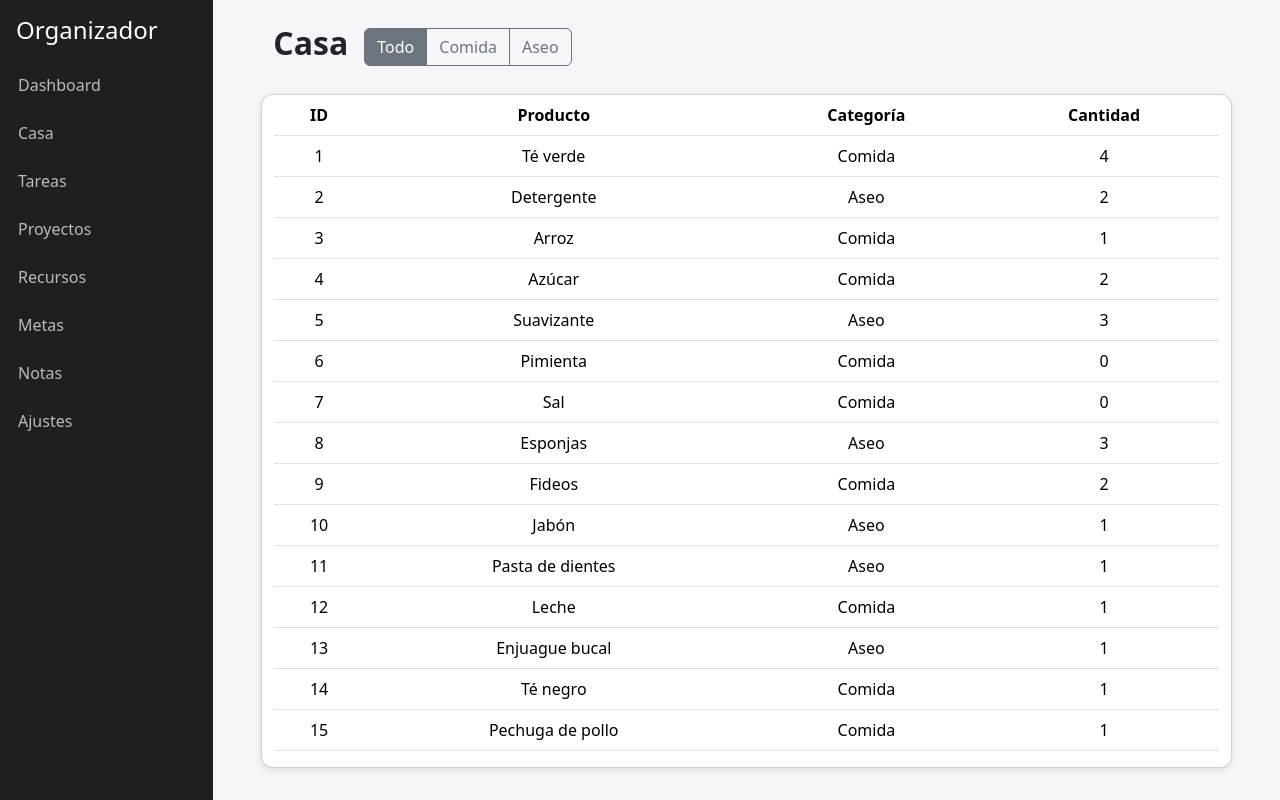
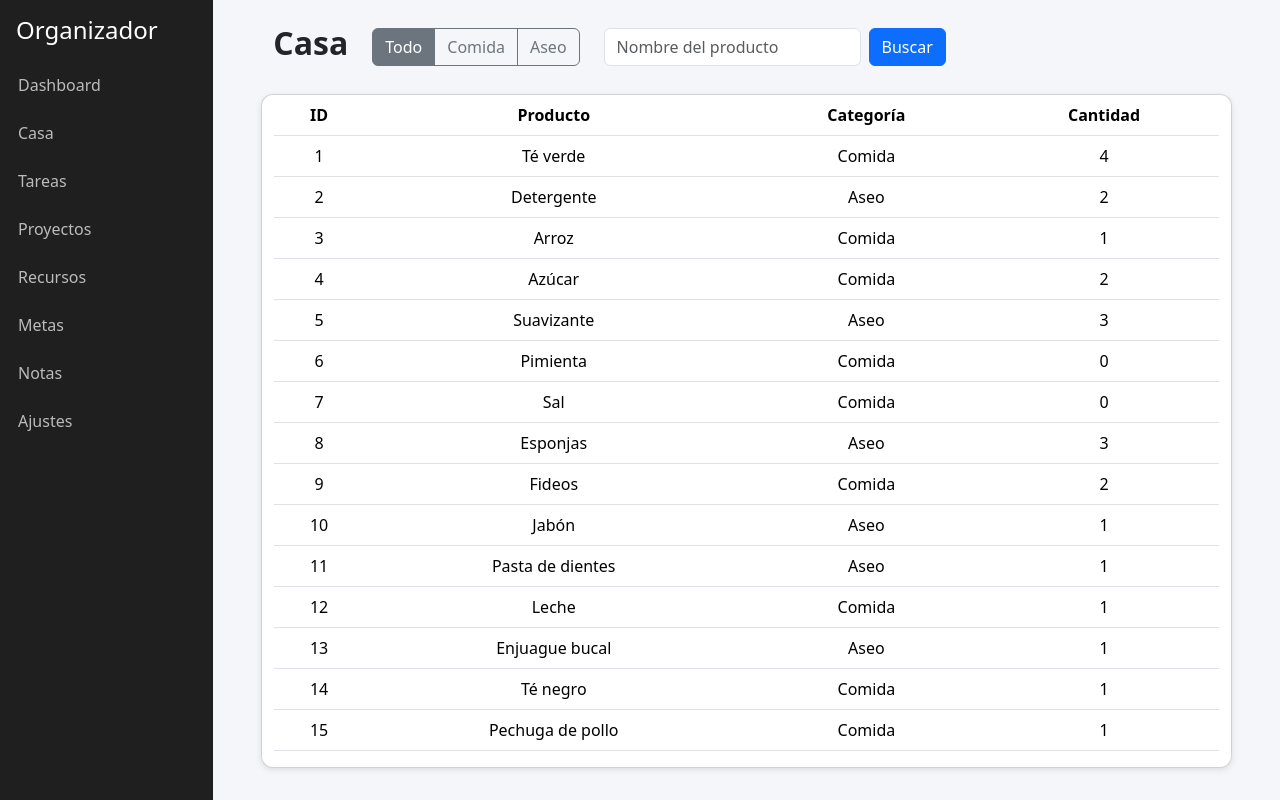
Before and after one commit to cmssandoval/house-net-frontend, a React (Vite) app: page /casa in a window 1280 px wide. Built offline with nearby package versions, Linux system fonts and the light colour scheme.

Commit message:
feat: add SearchForm to Inventory

```diff
--- a/src/components/Inventory.tsx
+++ b/src/components/Inventory.tsx
@@ -5,6 +5,7 @@ import Container from 'react-bootstrap/Container';
 
 import TableFilters from './TableFilters';
 import InventoryTable from './InventoryTable';
+import SearchForm from './SearchForm';
 
 import type { Filtro, Item } from '../types/ComponentTypes';
 
@@ -35,14 +36,15 @@ const Inventory = () => {
   }, []);
 
   return (
-    <Col className="px-5 p-4 col-sm-8 col-md-9 col-xl-10">
-      <Container className='mb-4 d-flex align-items-center gap-3'>
+    <Col className="p-4 px-lg-5 col-12 col-lg-9 col-xl-10">
+      <Container className='mb-4 d-flex align-items-center gap-4'>
         <h2 className="fw-bold d-inline">Casa</h2>
         <TableFilters
           filtros={filtros}
           filtro={filtro}
           onChange={setFiltro}
         />
+        <SearchForm />
       </Container>
       <Container>
         <InventoryTable
@@ -50,7 +52,6 @@ const Inventory = () => {
         />
       </Container>
     </Col>
-
   );
 };
 
--- /dev/null
+++ b/src/components/SearchForm.tsx
@@ -0,0 +1,31 @@
+import Form from "react-bootstrap/Form";
+import { Button } from "react-bootstrap";
+import { useState } from "react";
+
+const SearchForm = () => {
+
+  const [ searchValue, setSearchValue ] = useState('');
+
+  const handleSubmit = ( event: React.SubmitEvent<HTMLFormElement> ) => {
+    event.preventDefault();
+    alert(`Estás buscando ${searchValue}`);
+    // Conectar a => context => db.
+    setSearchValue('');
+  };
+
+  return (
+    <Form onSubmit={handleSubmit}>
+      <Form.Group className="d-flex gap-2">
+        <Form.Control
+          type="text"
+          placeholder="Nombre del producto"
+          value={searchValue}
+          onChange={(e) => setSearchValue(e.target.value)}
+        />
+        <Button type="submit">Buscar</Button>
+      </Form.Group>
+    </Form>
+  );
+};
+
+export default SearchForm;
```
